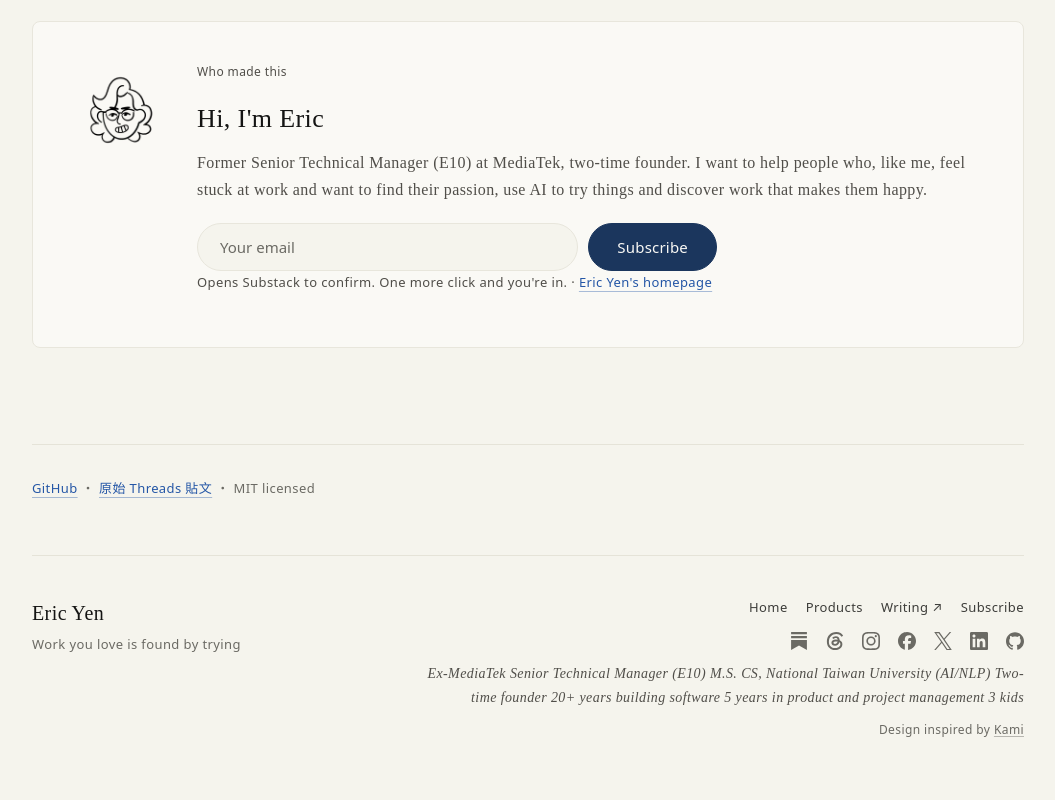
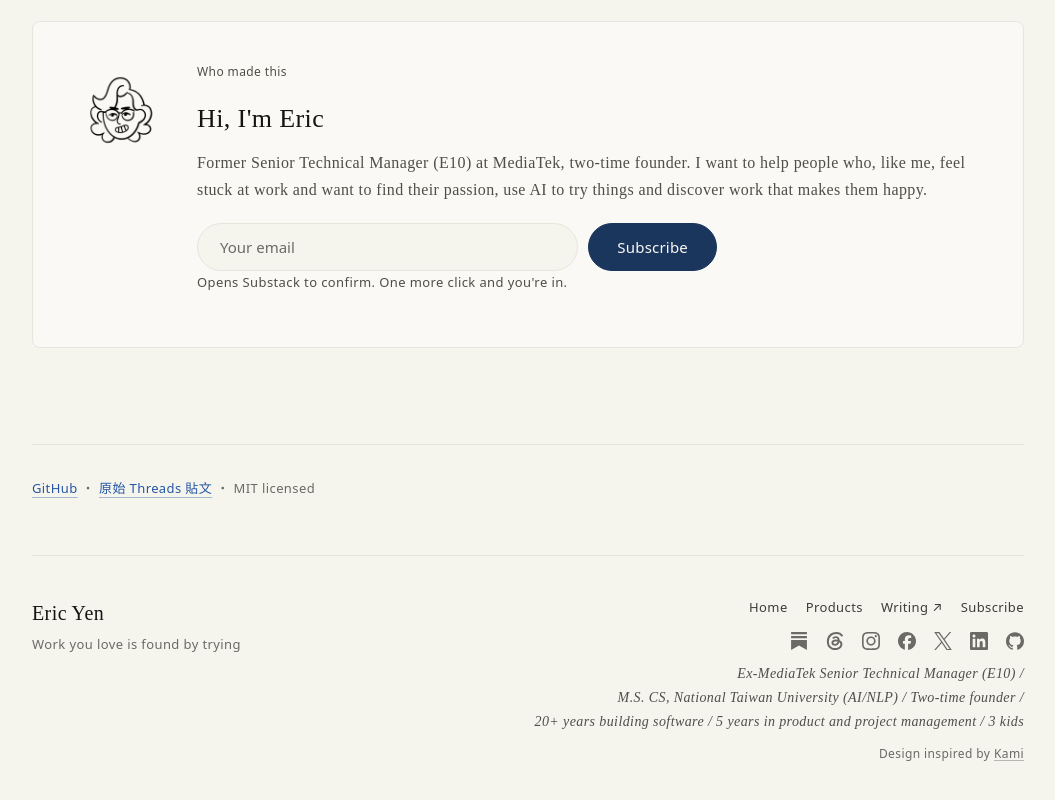
Before and after one commit to fansia/english-coach-prompt, a plain HTML site: page en/index.html in a window 1280 px wide. Shown: the part 3056-3856 px from the top of the page, without its empty margins (112-1167 px from the left). Drawn offline with Linux system fonts and the light colour scheme; a web font is replaced by a local one.

Commit message:
fix(page): let the subscribe box stand alone and keep the footer bio from leaving one item on its own line
Drop the homepage/articles link next to the subscribe note: the breadcrumb
and footer already link there, and the box should only ask for one thing.
Add the footer bio separators and text-wrap: balance that product pages were missing.

Co-Authored-By: Claude Opus 5.5 <noreply@anthropic.com>

```diff
--- a/en/index.html
+++ b/en/index.html
@@ -241,6 +241,10 @@ footer { display: flex; justify-content: space-between; gap: 48px; padding-top:
 .colophon { text-align: right; }
 .colophon .links { justify-content: flex-end; }
 .ethos { font-style: italic; color: var(--olive); font-size: 14px; max-width: 600px; margin: 12px 0 0 auto; }
+.ethos { text-wrap: balance; }
+.ethos span { white-space: nowrap; }
+.ethos span:not(:last-child)::after { content: " /"; }
+@media (max-width: 360px) { .ethos span { white-space: normal; } }
 
 /* ========== Responsive ========== */
 @media (max-width: 880px) {
@@ -654,7 +658,7 @@ code { font-family: "JetBrains Mono", "SF Mono", ui-monospace, monospace; font-s
         <input id="sub-email" type="email" name="email" placeholder="Your email" required autocomplete="email">
         <button class="btn-primary" type="submit">Subscribe</button>
       </form>
-        <p class="sub-note">Opens Substack to confirm. One more click and you're in. · <a href="/en/">Eric Yen's homepage</a></p>
+        <p class="sub-note">Opens Substack to confirm. One more click and you're in.</p>
       </div>
     </div>
   </section>
```
Also changed, not shown: index.html (+5 -1 lines).
